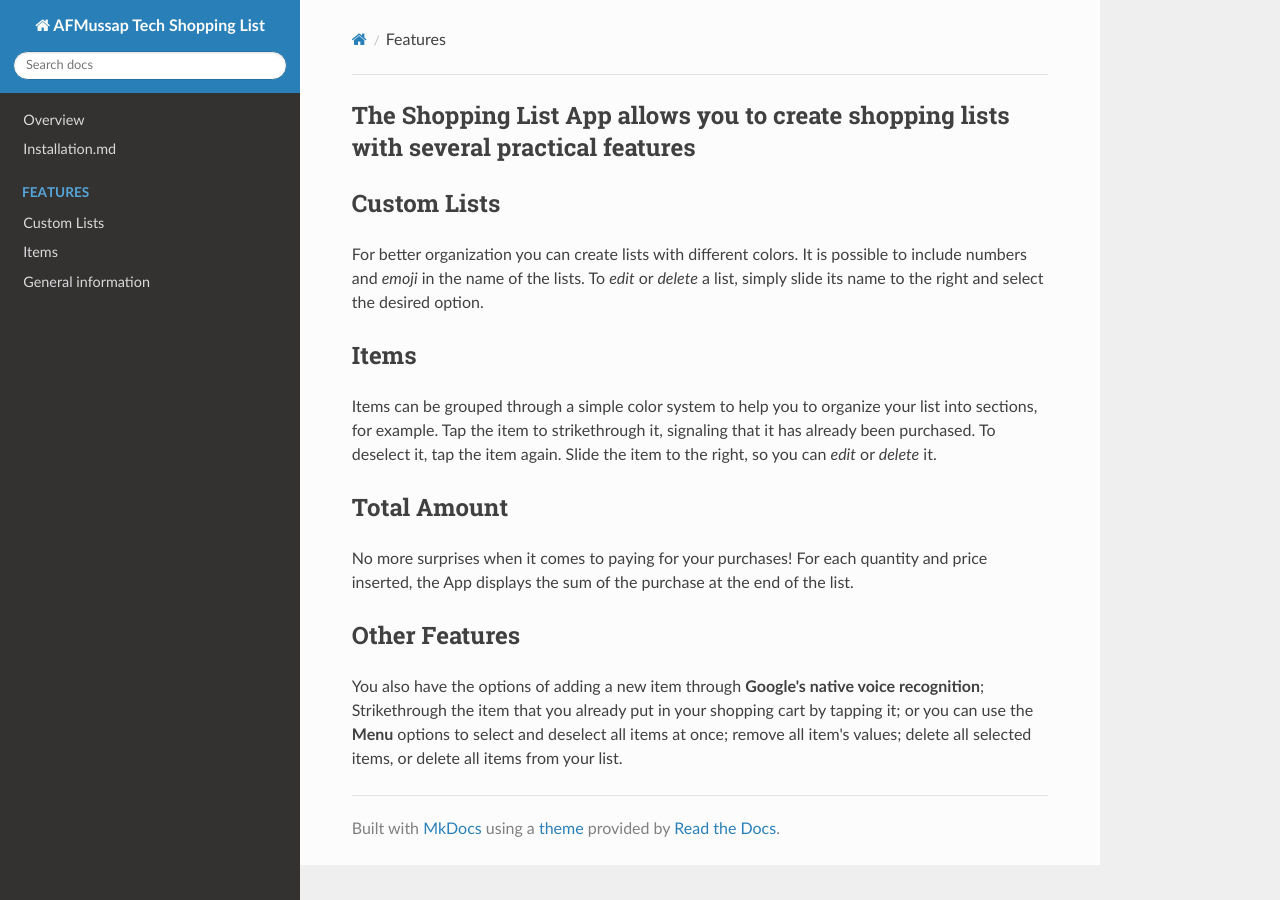
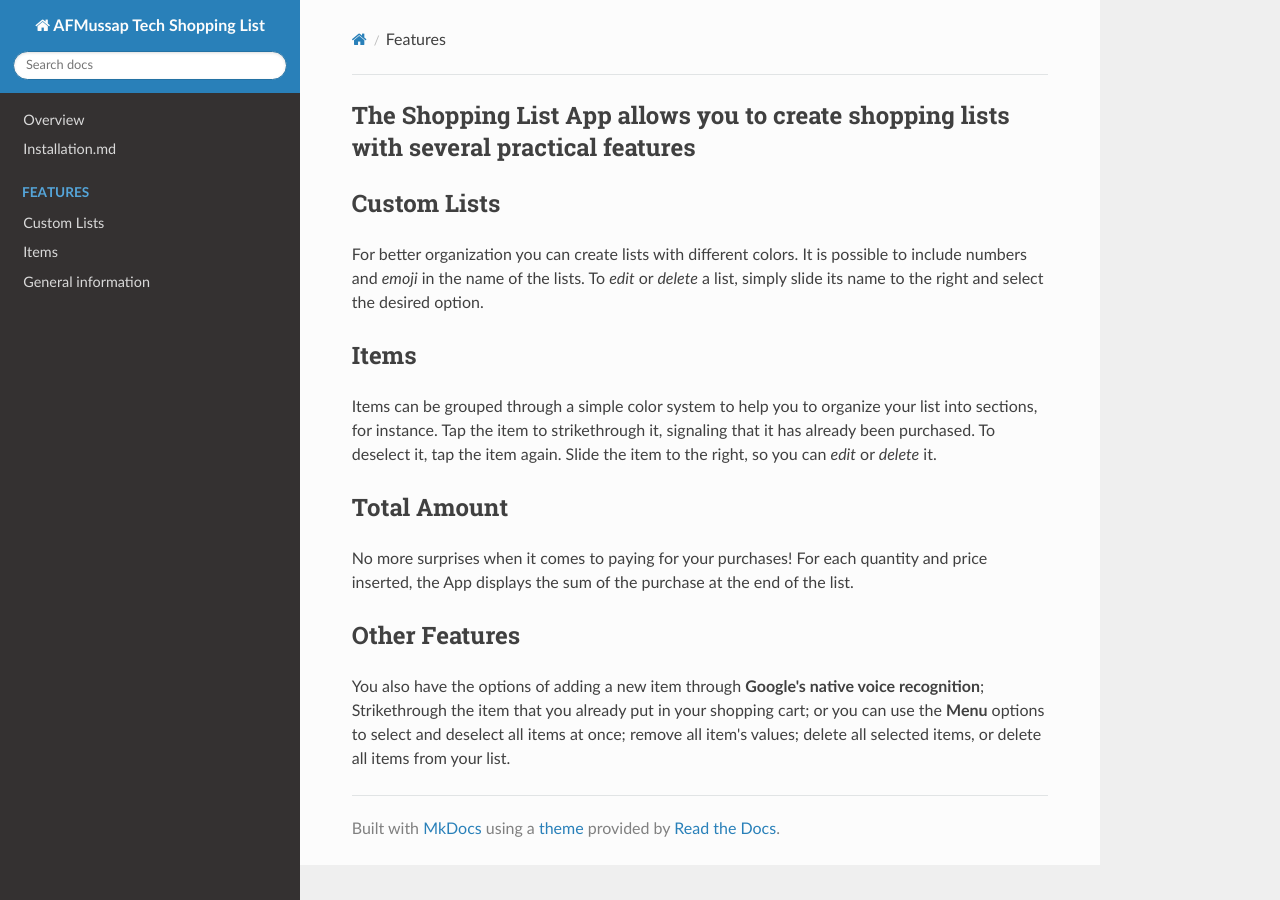
Before and after one commit to andreamussap/AFMussap-Tech-Shopping-List, an MkDocs documentation site: the page built from docs/features.md, in a window 1280 px wide. Built offline with MkDocs 1.6.1, drawn with Linux system fonts in a browser that asks for light colours; nearby versions of some CDN libraries; old or Windows-style settings are respelled for this version of MkDocs.

Commit message:
Update features.md

```diff
--- a/docs/features.md
+++ b/docs/features.md
@@ -7,7 +7,7 @@ To *edit* or *delete* a list, simply slide its name to the right and select the
 
 Items
 ---
-Items can be grouped through a simple color system to help you to organize your list into sections, for example.
+Items can be grouped through a simple color system to help you to organize your list into sections, for instance.
 Tap the item to strikethrough it, signaling that it has already been purchased. To deselect it, tap the item again.
 Slide the item to the right, so you can *edit* or *delete* it.
 
@@ -17,4 +17,4 @@ No more surprises when it comes to paying for your purchases! For each quantity
 
 Other Features
 ---
-You also have the options of adding a new item through **Google's native voice recognition**; Strikethrough the item that you already put in your shopping cart by tapping it; or you can use the **Menu** options to select and deselect all items at once; remove all item's values; delete all selected items, or delete all items from your list.
+You also have the options of adding a new item through **Google's native voice recognition**; Strikethrough the item that you already put in your shopping cart; or you can use the **Menu** options to select and deselect all items at once; remove all item's values; delete all selected items, or delete all items from your list.
```
